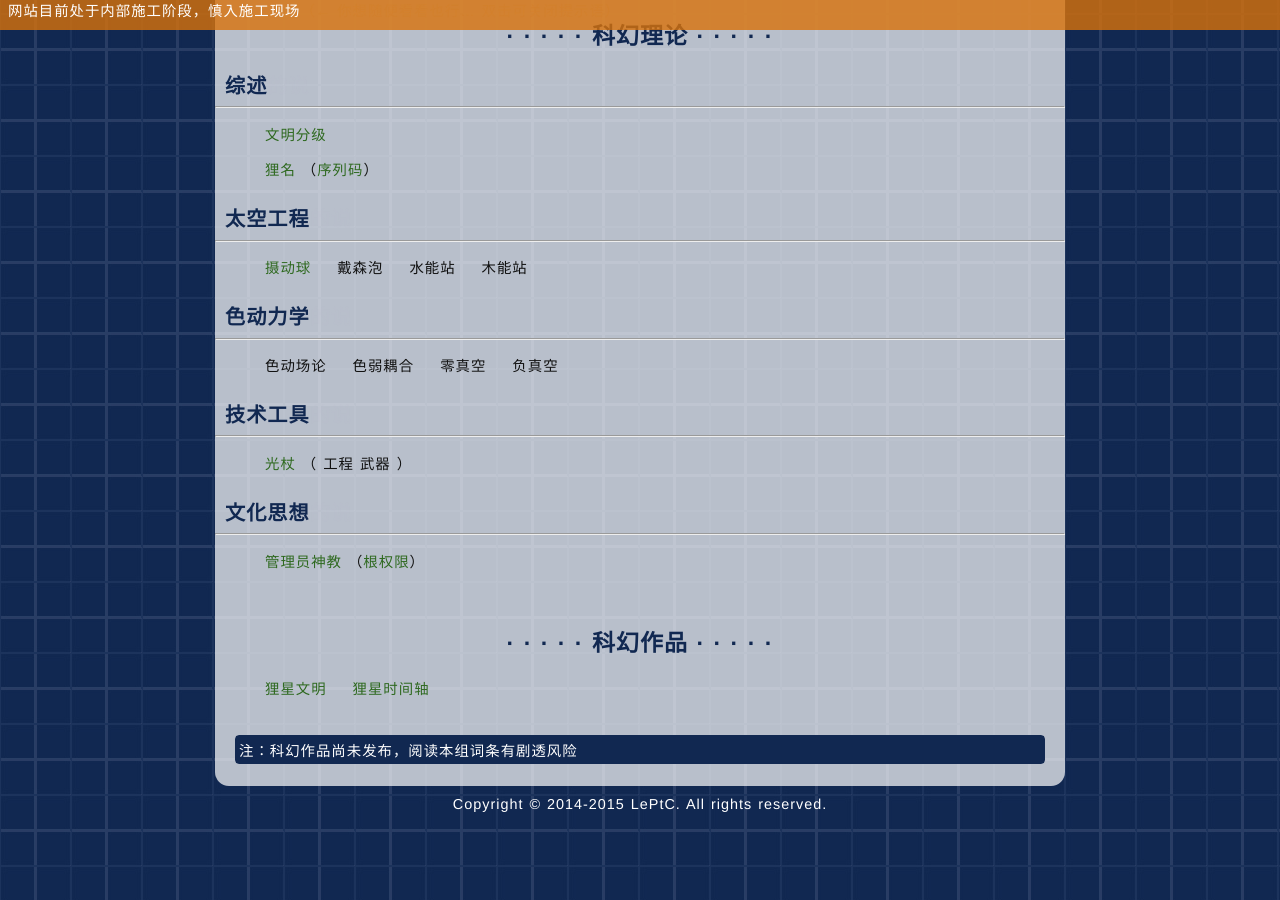
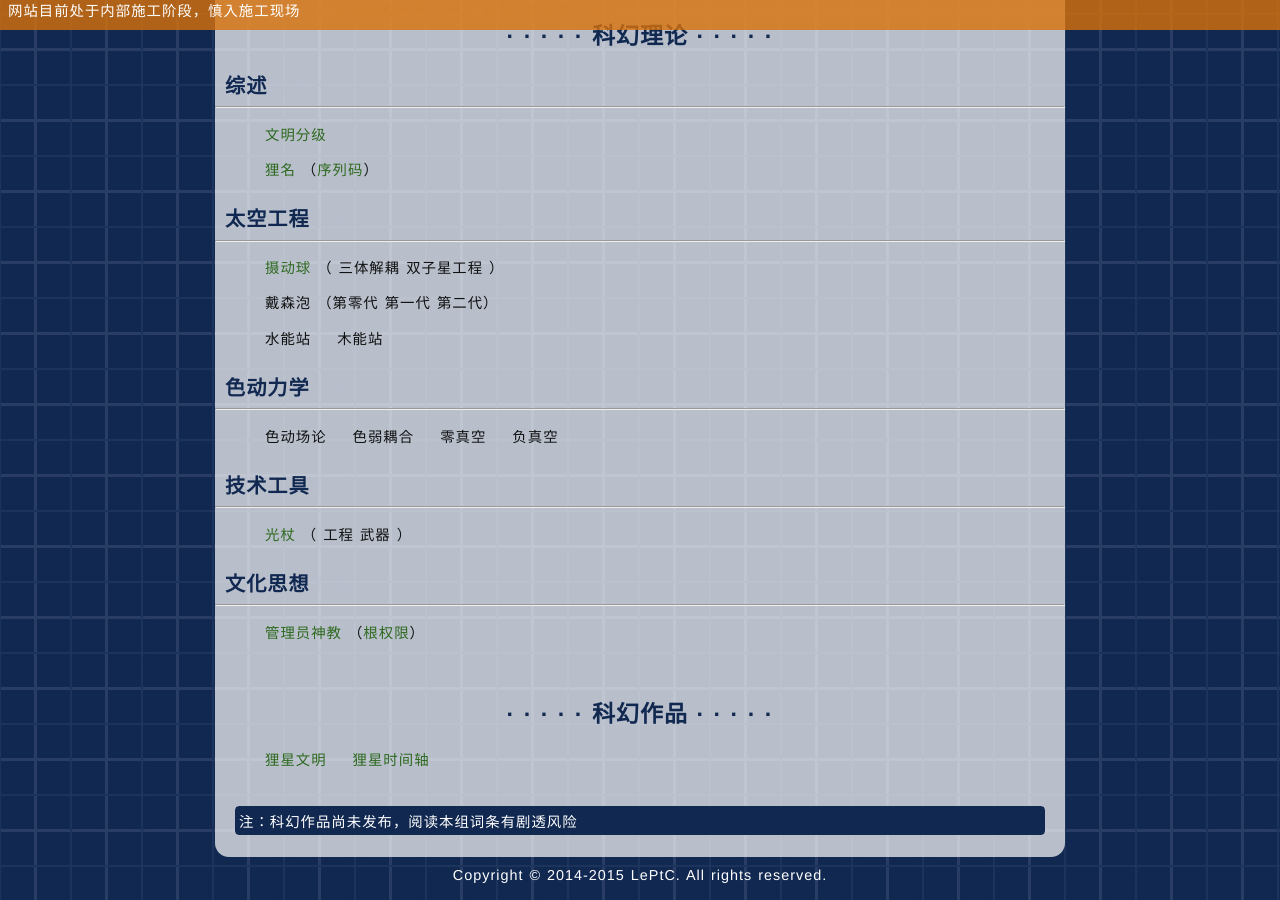
Before and after one commit to LePtC/LePtC.github.io, a Jekyll site: the page built from wiki/index.html, in a window 1280 px wide and 900 px high, scrolled down 1548 px. Built offline with Jekyll 4.4.1, drawn with Linux system fonts in a browser that asks for light colours; Markdown is read by kramdown in place of the engine named in the settings; formulas are drawn with MathJax 3; comment, search, counter and statistics services are not loaded.

Commit message:
update wiki

```diff
--- a/wiki/index.html
+++ b/wiki/index.html
@@ -162,8 +162,12 @@ title: 主页
 
 <div class="active">
 <ul>
-  <li><a href="perturbationstar">摄动球</a></li>
-  <li>戴森泡</li>
+  <li><a href="perturbationstar">摄动球</a> （ 三体解耦 双子星工程 ）</li>
+</ul>
+<ul>
+  <li>戴森泡 （第零代 第一代 第二代）</li>
+</ul>
+<ul>
   <li>水能站</li>
   <li>木能站</li>
 </ul>
--- a/wiki/perturbationstar/index.html
+++ b/wiki/perturbationstar/index.html
@@ -12,7 +12,7 @@ title: 摄动球
   <a title="摄动球"><img src="/css/picplace.png" alt="摄动球" class="wiki" style="width: 200px;"></a>
   <p>摄动球（perturbation star），全称引力摄动工程星球，由一个中子星内核和六台聚变发动机框架构成。摄动球用于引导狸星系内的星体搬运工程，通过在不同高度的星体间搬运引力势能来节省能量。</p>
   <p>每一个摄动球都很小但数量众多，便于管理和调度。</p>
-  <p>狸星史上已知的重要摄动工程：三体解耦合工程，母星－火星联结工程</p>
+  <p>狸星史上已知的重要摄动工程：三体解耦工程，母－火双子星工程</p>
   <br />
 </div>
 
```
